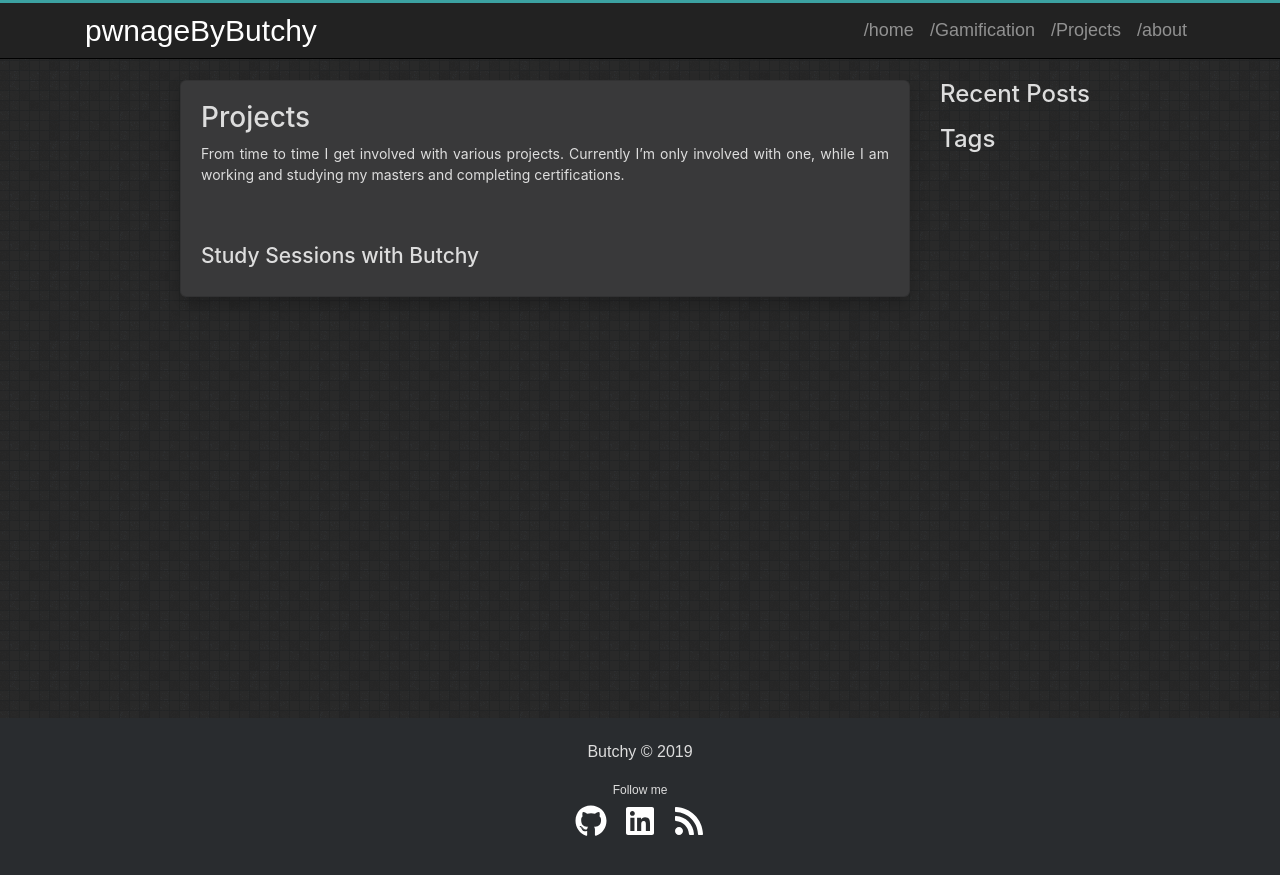
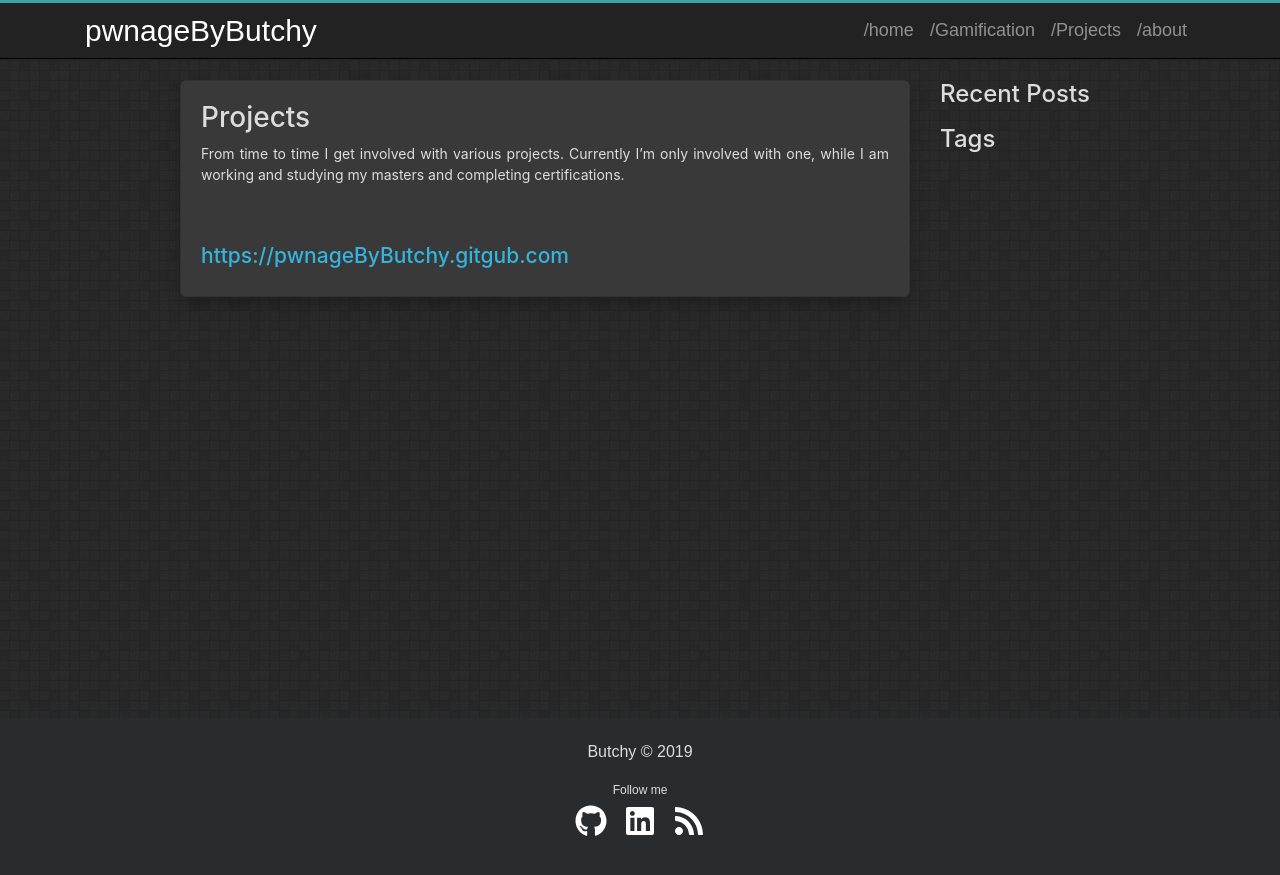
Before and after one commit to pwnageByButchy/pwnageByButchy.github.io, a Jekyll site: the page built from projects.md, in a window 1280 px wide. Shown: the top 875 px of the page. Built offline with Jekyll 4.4.1, drawn with Linux system fonts in a browser that asks for light colours.

Commit message:
Update projects.md

```diff
--- a/projects.md
+++ b/projects.md
@@ -6,4 +6,4 @@ title: Projects
 # Projects
 From time to time I get involved with various projects. Currently I'm only involved with one, while I am working and studying my masters and completing certifications.
 <br /><br />
-## Study Sessions with Butchy
+## [https://pwnageByButchy.gitgub.com](Study Sessions with Butchy)
```
